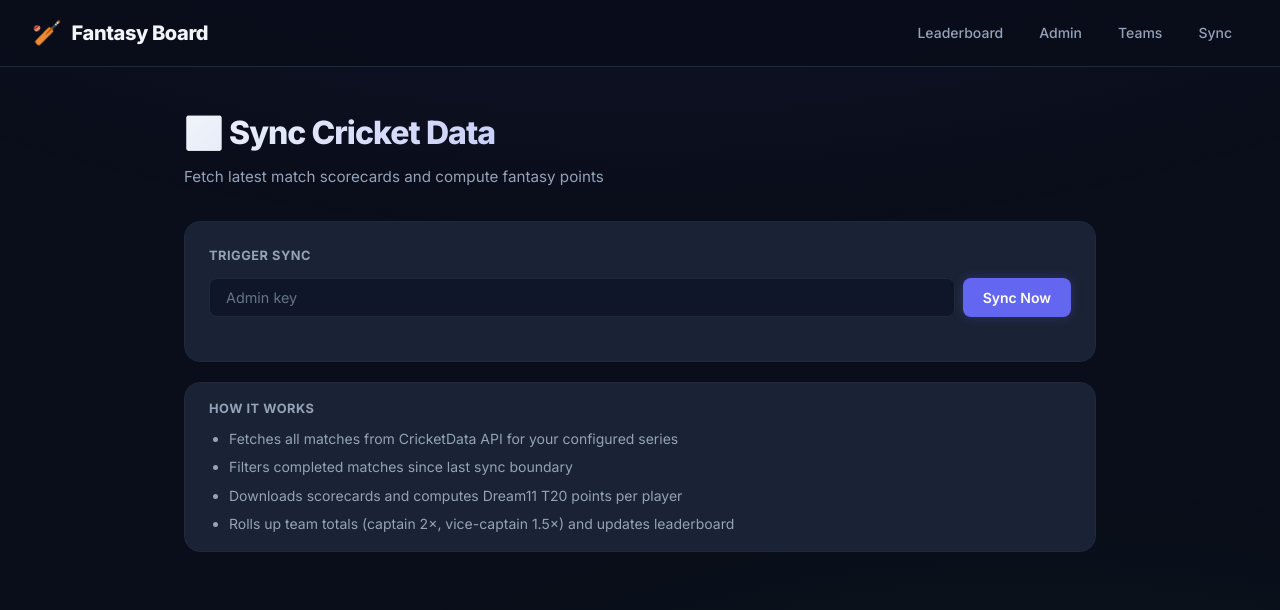
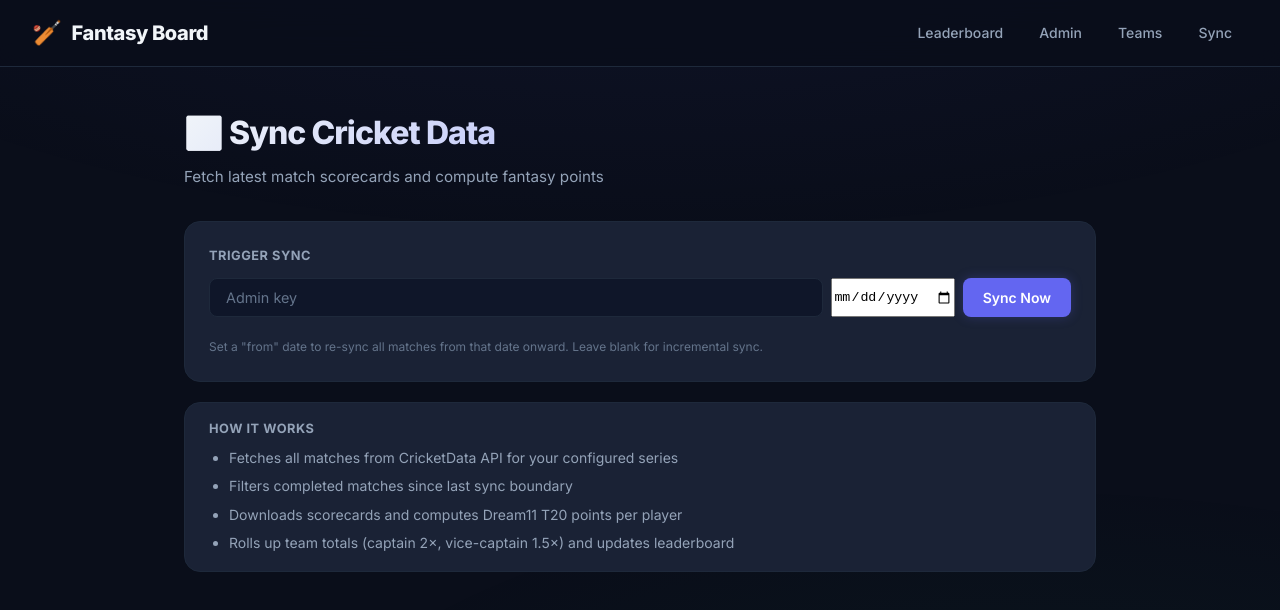
Before and after one commit to impulkit/fantasy-board, a Next.js app: page /admin/sync in a window 1280 px wide. Shown: the top 610 px of the page. Built offline with nearby package versions, Linux system fonts and the light colour scheme.

Commit message:
feat: add sync diagnostics, from-date override, and debug info to admin sync UI

```diff
--- a/src/app/admin/sync/page.tsx
+++ b/src/app/admin/sync/page.tsx
@@ -4,8 +4,10 @@ import { useState } from "react";
 
 export default function SyncPage() {
     const [adminKey, setAdminKey] = useState("");
+    const [fromDate, setFromDate] = useState("");
     const [isSyncing, setIsSyncing] = useState(false);
     const [result, setResult] = useState<{ type: string; text: string } | null>(null);
+    const [debugInfo, setDebugInfo] = useState<any>(null);
 
     async function handleSync() {
         if (!adminKey.trim()) {
@@ -15,12 +17,18 @@ export default function SyncPage() {
 
         setIsSyncing(true);
         setResult({ type: "info", text: "Syncing cricket data… this may take a moment." });
+        setDebugInfo(null);
 
         try {
+            const payload: any = { key: adminKey.trim() };
+            if (fromDate.trim()) {
+                payload.from = fromDate.trim();
+            }
+
             const res = await fetch("/api/sync", {
                 method: "POST",
                 headers: { "Content-Type": "application/json" },
-                body: JSON.stringify({ key: adminKey.trim() }),
+                body: JSON.stringify(payload),
             });
 
             const data = await res.json();
@@ -42,6 +50,10 @@ export default function SyncPage() {
                     type: "success",
                     text: `Sync complete! ${data.processed} match(es) processed. Boundary: ${boundary}`,
                 });
+            }
+
+            if (data.debug) {
+                setDebugInfo(data.debug);
             }
         } catch (err: any) {
             setResult({ type: "error", text: err?.message || "Network error during sync." });
@@ -67,6 +79,13 @@ export default function SyncPage() {
                         placeholder="Admin key"
                         onKeyDown={(e) => e.key === "Enter" && handleSync()}
                     />
+                    <input
+                        type="date"
+                        value={fromDate}
+                        onChange={(e) => setFromDate(e.target.value)}
+                        style={{ maxWidth: 180 }}
+                        title="Sync from date (leave empty to use last sync boundary)"
+                    />
                     <button
                         className="btn btn-primary"
                         onClick={handleSync}
@@ -82,9 +101,28 @@ export default function SyncPage() {
                         )}
                     </button>
                 </div>
+                <p style={{ color: "var(--text-muted)", fontSize: "0.75rem", marginTop: 6 }}>
+                    Set a &quot;from&quot; date to re-sync all matches from that date onward. Leave blank for incremental sync.
+                </p>
 
                 {result && (
                     <div className={`status-message status-${result.type}`}>{result.text}</div>
+                )}
+
+                {debugInfo && (
+                    <div style={{ marginTop: 16, padding: 16, background: "rgba(255,255,255,0.03)", borderRadius: 8, fontSize: "0.8rem", color: "var(--text-secondary)" }}>
+                        <div style={{ fontWeight: 700, marginBottom: 8, color: "var(--text-primary)" }}>Diagnostic Info</div>
+                        <table style={{ width: "100%", borderCollapse: "collapse" }}>
+                            <tbody>
+                                {Object.entries(debugInfo).map(([key, val]) => (
+                                    <tr key={key} style={{ borderBottom: "1px solid rgba(255,255,255,0.05)" }}>
+                                        <td style={{ padding: "4px 8px", color: "var(--text-muted)" }}>{key}</td>
+                                        <td style={{ padding: "4px 8px", fontFamily: "monospace" }}>{String(val)}</td>
+                                    </tr>
+                                ))}
+                            </tbody>
+                        </table>
+                    </div>
                 )}
             </div>
 
--- a/src/app/api/sync/route.ts
+++ b/src/app/api/sync/route.ts
@@ -275,6 +275,14 @@ async function runSync(overrideLastSyncTime?: number) {
   return {
     processed,
     boundaryISO: processed > 0 ? new Date(maxTime).toISOString() : stateRow?.last_completed_match_time ?? null,
+    debug: {
+      totalMatchesFromAPI: all.length,
+      matchesInSeries: wc.length,
+      completedInSeries: completed.length,
+      afterBoundary: toProcess.length,
+      syncBoundaryUsed: new Date(last).toISOString(),
+      seriesId: process.env.CRICKETDATA_SERIES_ID ?? "(not set)",
+    },
   };
 }
 
@@ -314,7 +322,14 @@ export async function POST(req: Request) {
   if (auth) return auth;
 
   try {
-    const out = await runSync();
+    let overrideTime: number | undefined;
+    const fromParam = body?.from;
+    if (fromParam) {
+      overrideTime = new Date(fromParam).getTime();
+      if (isNaN(overrideTime)) throw new Error("Invalid 'from' date format (use YYYY-MM-DD)");
+    }
+
+    const out = await runSync(overrideTime);
     return NextResponse.json({ ok: true, ...out });
   } catch (e: any) {
     return NextResponse.json({ ok: false, error: e?.message ?? String(e) }, { status: 500 });
```
